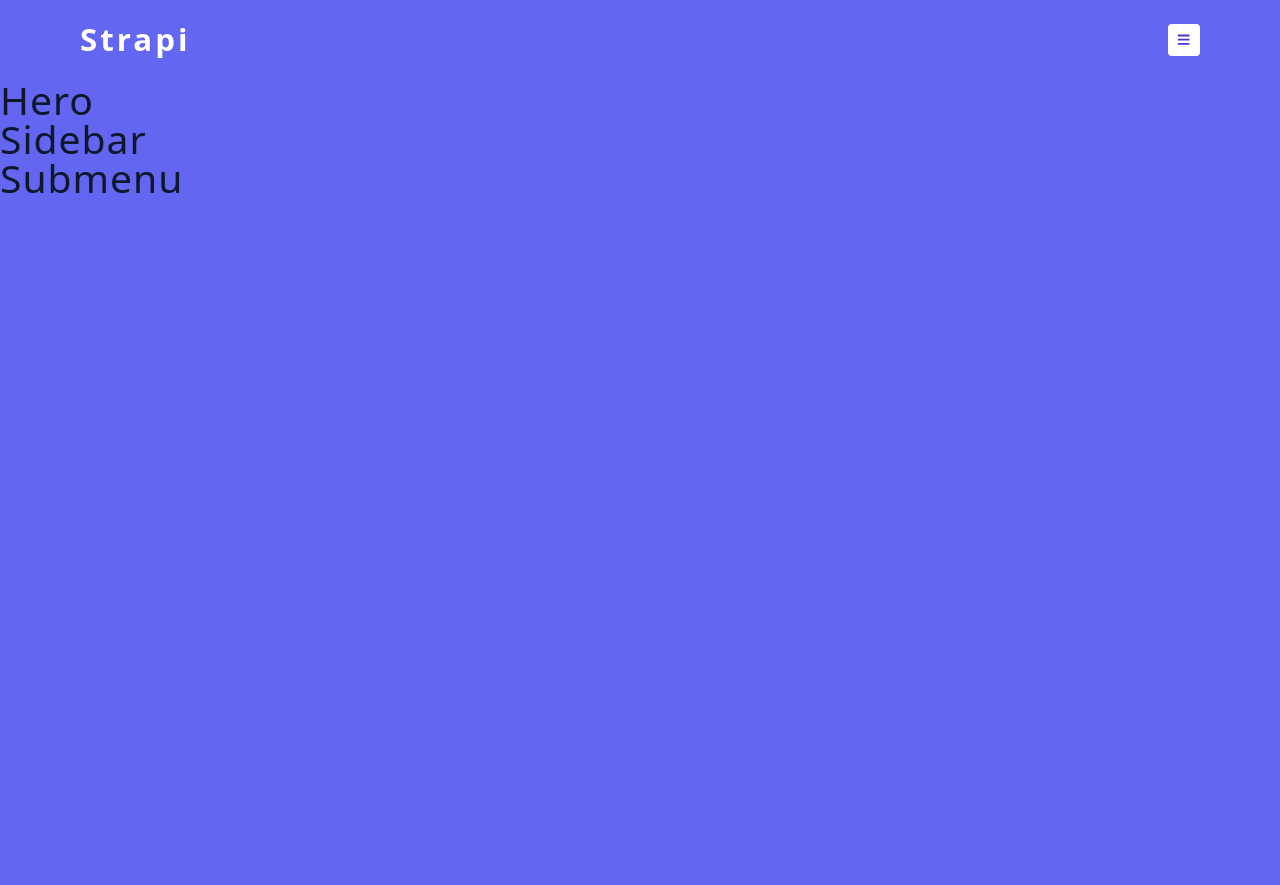
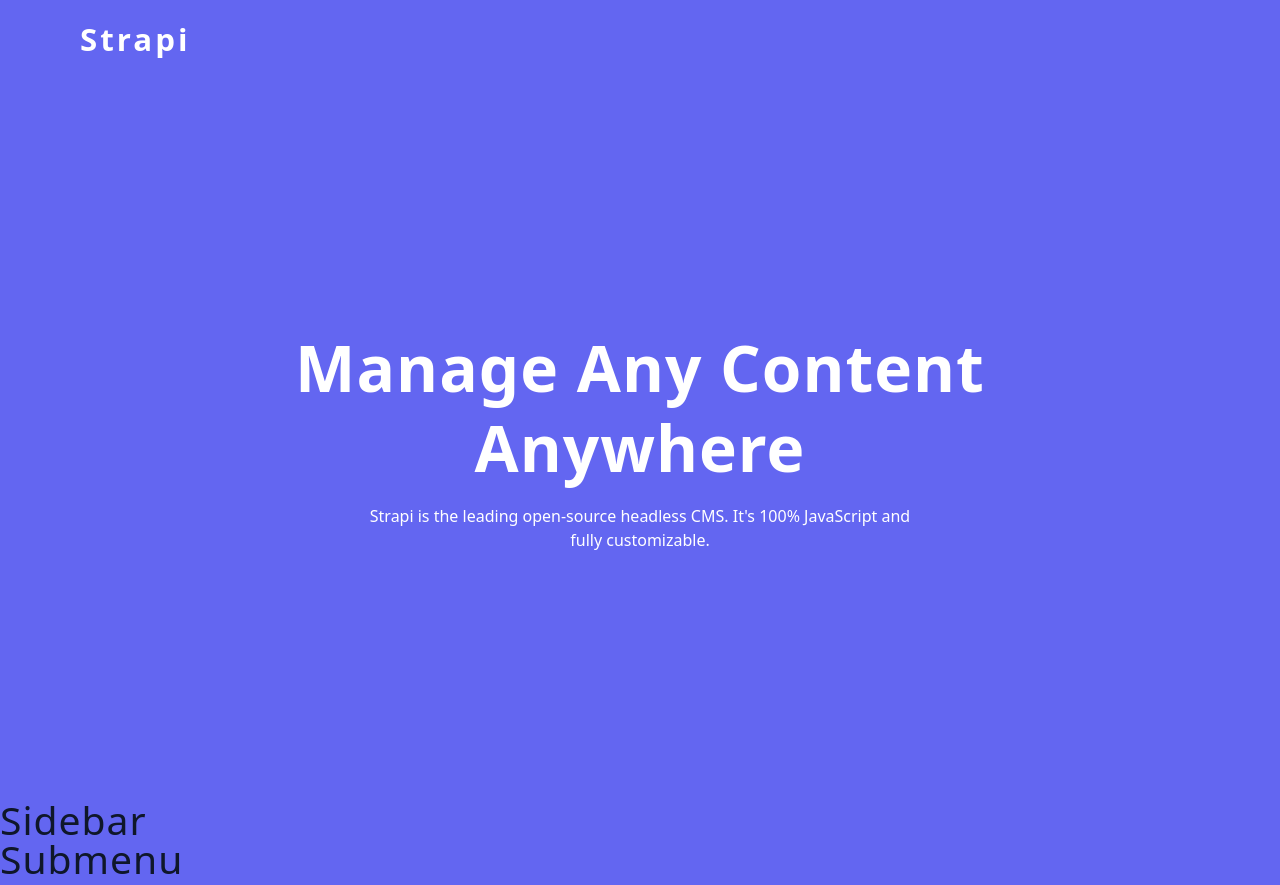
Before and after one commit to vsbron/course-all-in-one-2025, a React (Vite) app in the folder 04-fundamental-projects/13-strapi-submenus/: page / in a window 1280 px wide. Before the commit the page ends 800 px from the top, so only its background shows below. Built offline with nearby package versions, Linux system fonts and the light colour scheme.

Commit message:
04-fundamental-projects - 13 - Add CSS for Navbar component

```diff
--- a/04-fundamental-projects/13-strapi-submenus/src/Hero.jsx
+++ b/04-fundamental-projects/13-strapi-submenus/src/Hero.jsx
@@ -1,6 +1,18 @@
 function Hero() {
   // Returned JSX
-  return <h2>Hero</h2>;
+  return (
+    <div className="hero-container">
+      <div className="hero-center">
+        <h1>
+          Manage Any Content <br /> Anywhere
+        </h1>
+        <p>
+          Strapi is the leading open-source headless CMS. It's 100% JavaScript
+          and fully customizable.
+        </p>
+      </div>
+    </div>
+  );
 }
 
 export default Hero;
--- a/04-fundamental-projects/13-strapi-submenus/src/index.css
+++ b/04-fundamental-projects/13-strapi-submenus/src/index.css
@@ -300,3 +300,40 @@ body {
 .toggle-btn:hover {
   transform: scale(1.05);
 }
+
+/* Hero */
+.hero-container {
+  min-height: calc(100vh - 5rem);
+  display: grid;
+  place-items: center;
+}
+.hero-center {
+  color: var(--white);
+  width: var(--fluid-width);
+  max-width: var(--max-width);
+}
+
+.hero-center h1 {
+  font-size: clamp(3rem, 5vw, 5rem);
+  margin-bottom: 1rem;
+  font-weight: 700;
+  line-height: 1.25;
+}
+
+.hero-center p {
+  line-height: 1.5;
+}
+
+@media screen and (min-width: 992px) {
+  .hero-center {
+    text-align: center;
+  }
+  .hero-center p {
+    max-width: 35em;
+    margin: 0 auto;
+  }
+
+  .toggle-btn {
+    display: none;
+  }
+}
```
